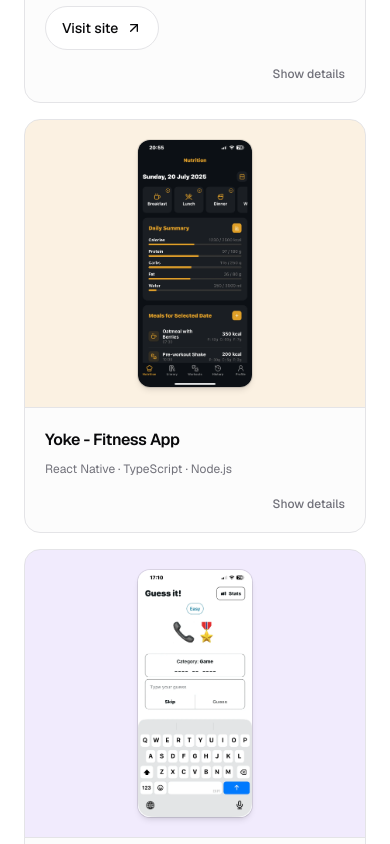
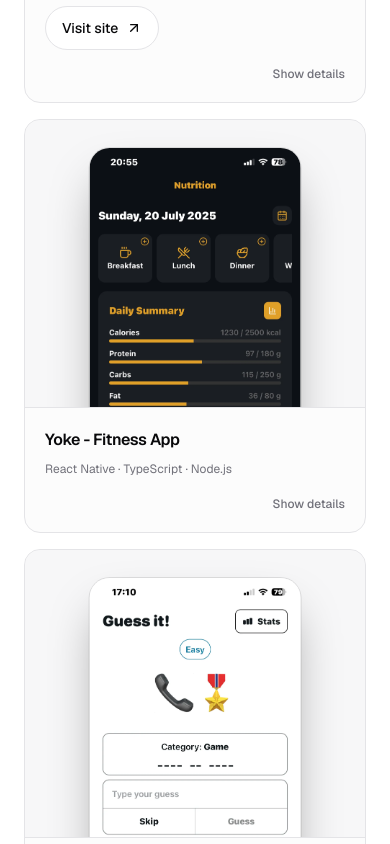
Before and after one commit to ric2003/Portfolio, a Next.js app: page / in a window 390 px wide. Shown: the part 2480-3324 px from the top of the page. Built offline with nearby package versions, Linux system fonts and the light colour scheme.

Commit message:
Show phone screenshots peeking from the card's bottom edge
Larger, cropped phone shots on a neutral backdrop replace the small
centred phones on tinted backgrounds.

```diff
--- a/src/components/project-bento.tsx
+++ b/src/components/project-bento.tsx
@@ -16,17 +16,12 @@
   const images = typeof project.image === "string"
     ? [{ src: project.image, className: "" }]
     : [{ src: project.image.light, className: "dark:hidden" }, { src: project.image.dark, className: "hidden dark:block" }];
-  const backdrop = {
-    yoke: "bg-amber-500/10",
-    "emoji-puzzle": "bg-violet-500/10",
-    "sns-hospitals": "bg-sky-500/10",
-  }[project.slug] ?? "bg-muted/50";
-
   return (
-    <div className={`relative flex items-center justify-center overflow-hidden border-b border-border ${mobile ? `h-72 p-5 ${backdrop}` : "aspect-video bg-muted/50"}`}>
-      <div className={mobile ? "relative h-full aspect-[1170/2532] overflow-hidden rounded-xl ring-1 ring-black/10 shadow-md transition-transform duration-300 group-hover:-translate-y-1 motion-reduce:transform-none" : "relative h-full w-full"}>
+    <div className={`relative flex items-center justify-center overflow-hidden border-b border-border bg-muted/50 ${mobile ? "h-72" : "aspect-video"}`}>
+      {/* Phone screenshots rise from the bottom edge, cropped like a product shot. */}
+      <div className={mobile ? "absolute top-7 left-1/2 w-[62%] max-w-60 sm:w-[82%] -translate-x-1/2 aspect-[1170/2532] overflow-hidden rounded-[1.25rem] ring-1 ring-black/10 shadow-2xl shadow-black/40 transition-transform duration-300 group-hover:-translate-y-1.5 motion-reduce:transform-none dark:ring-white/10" : "relative h-full w-full"}>
         {images.map(({ src, className }) => (
-          <Image key={src} src={src} alt={title} fill loading="eager" sizes={mobile ? "120px" : "(max-width: 639px) 100vw, 424px"} className={`object-contain ${className}`} />
+          <Image key={src} src={src} alt={title} fill loading="eager" sizes={mobile ? "(max-width: 639px) 62vw, 200px" : "(max-width: 639px) 100vw, 424px"} className={`object-cover object-top ${className}`} />
         ))}
       </div>
     </div>
```
